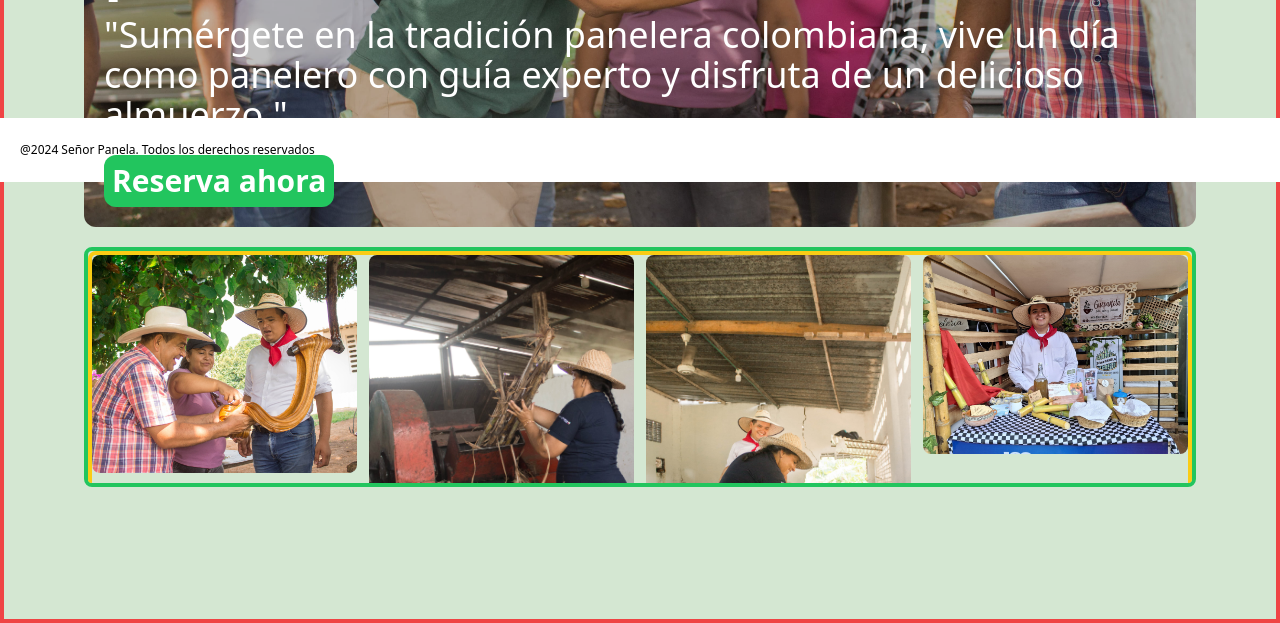
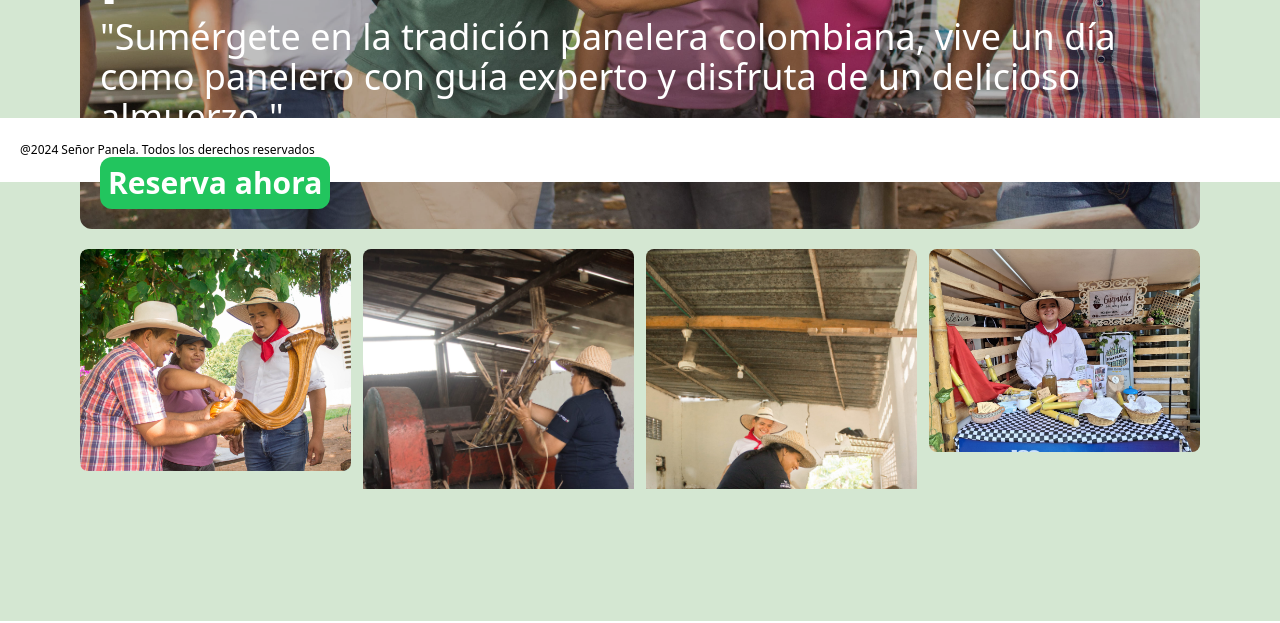
Before and after one commit to cristianccgg/Sr-Panela, a website: page index.html in a window 1280 px wide. Shown: the part 618-1241 px from the top of the page. Drawn offline with nearby package versions, Linux system fonts and the light colour scheme; files that its build step writes are made by us from their sources.

Commit message:
Update index.html

```diff
--- a/index.html
+++ b/index.html
@@ -123,9 +123,7 @@
       <!-- Fin del navBar -->
 
       <!-- Inicio del contenido -->
-      <div
-        class="md:px-20 p-5 flex gap-5 flex-col justify-center border-4 border-red-500"
-      >
+      <div class="md:px-20 p-5 flex gap-5 flex-col justify-center">
         <div class="flex flex-col gap-10 rounded-xl">
           <div
             id="hero"
@@ -165,10 +163,10 @@
 
         <div
           id="default-carousel"
-          class="h-60 overflow-hidden relative rounded-lg md:mb-28 border-green-500 border-4"
+          class="h-60 overflow-hidden relative rounded-lg md:mb-28"
         >
           <div
-            class="relative rounded-lg md:grid md:grid-cols-4 md:gap-3 sm:justify-between border-4 border-yellow-400"
+            class="relative rounded-lg md:grid md:grid-cols-4 md:gap-3 sm:justify-between"
           >
             <!-- Item 1 -->
             <div class="flex-none bg-cover md:flex-none" data-carousel-item>
```
